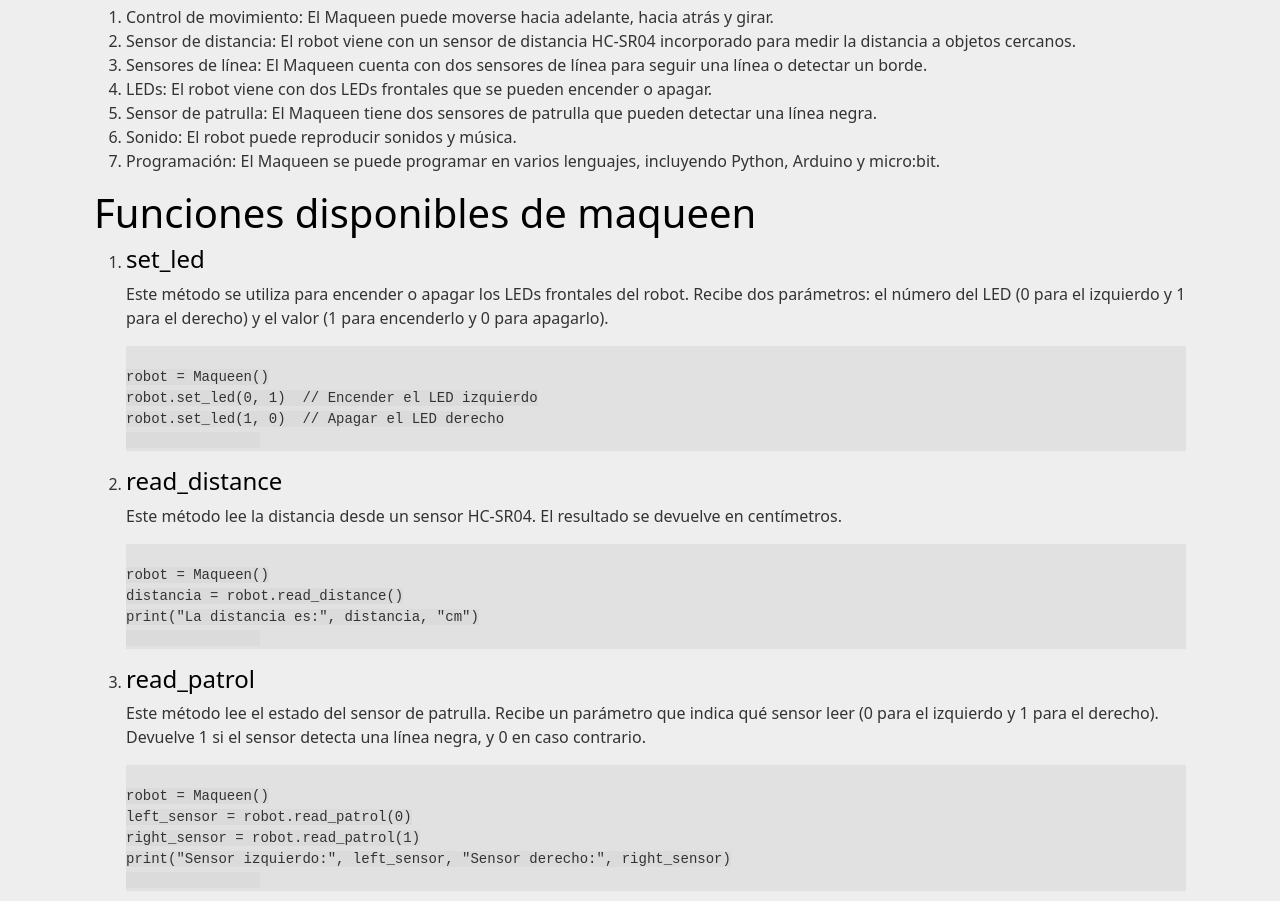
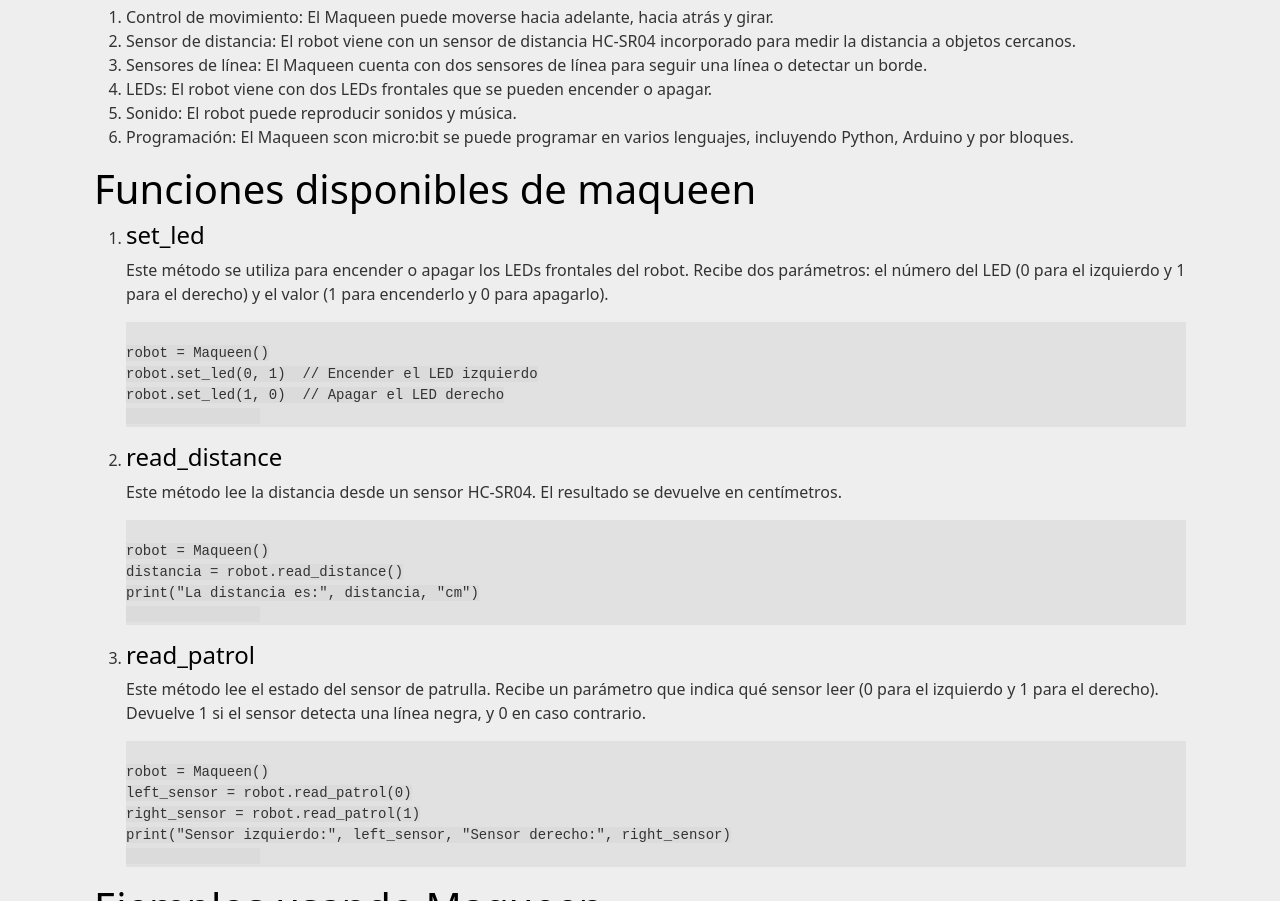
Before and after one commit to profeInformatica101/maqueen, a plain HTML site: page index.html in a window 1280 px wide. Shown: the part 1205-2106 px from the top of the page. Drawn offline with nearby package versions, Linux system fonts and the light colour scheme; a script that the page names is missing.

Commit message:
Update index.html

```diff
--- a/index.html
+++ b/index.html
@@ -97,9 +97,8 @@
             <li>Sensor de distancia: El robot viene con un sensor de distancia HC-SR04 incorporado para medir la distancia a objetos cercanos.</li>
             <li>Sensores de línea: El Maqueen cuenta con dos sensores de línea para seguir una línea o detectar un borde.</li>
             <li>LEDs: El robot viene con dos LEDs frontales que se pueden encender o apagar.</li>
-            <li>Sensor de patrulla: El Maqueen tiene dos sensores de patrulla que pueden detectar una línea negra.</li>
             <li>Sonido: El robot puede reproducir sonidos y música.</li>
-            <li>Programación: El Maqueen se puede programar en varios lenguajes, incluyendo Python, Arduino y micro:bit.</li>
+            <li>Programación: El Maqueen scon micro:bit se puede programar en varios lenguajes, incluyendo Python, Arduino y por bloques.</li>
         </ol>
         <h1>Funciones disponibles de maqueen</h1>
         <ol>
```
